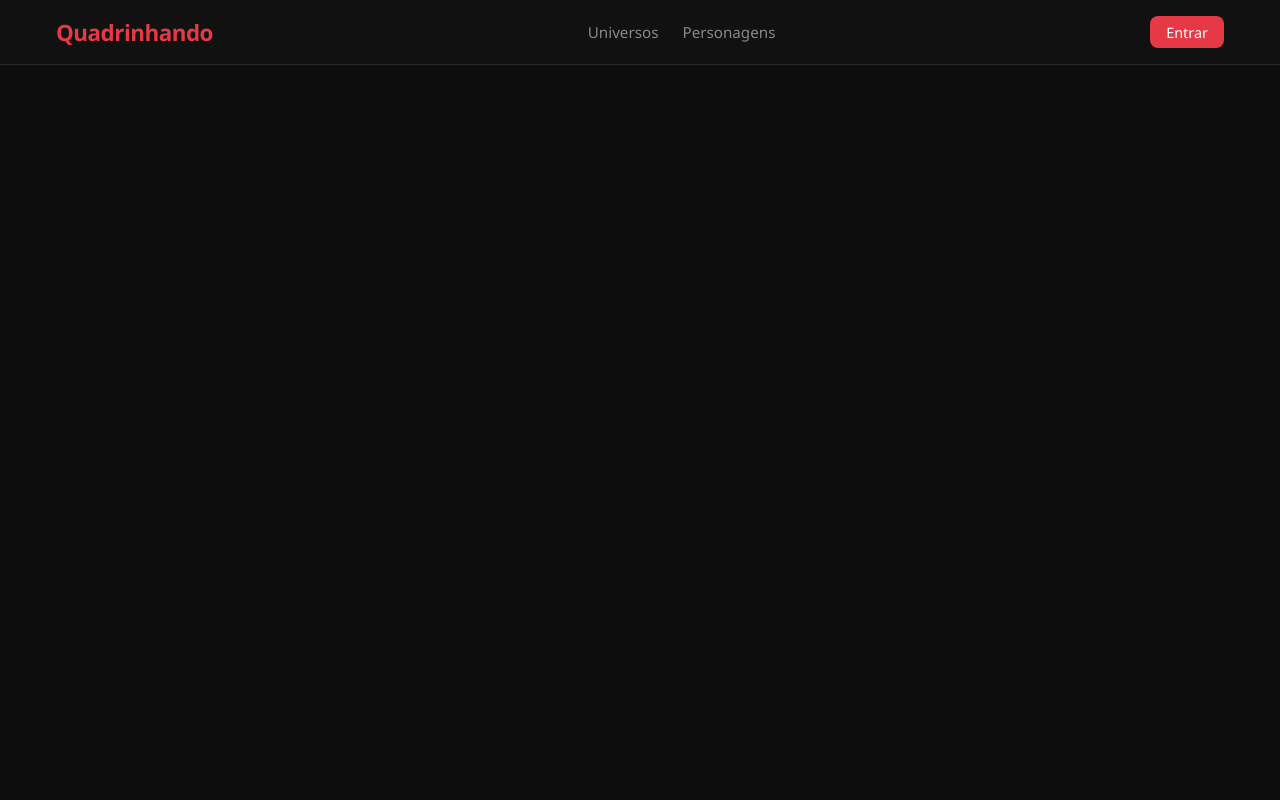
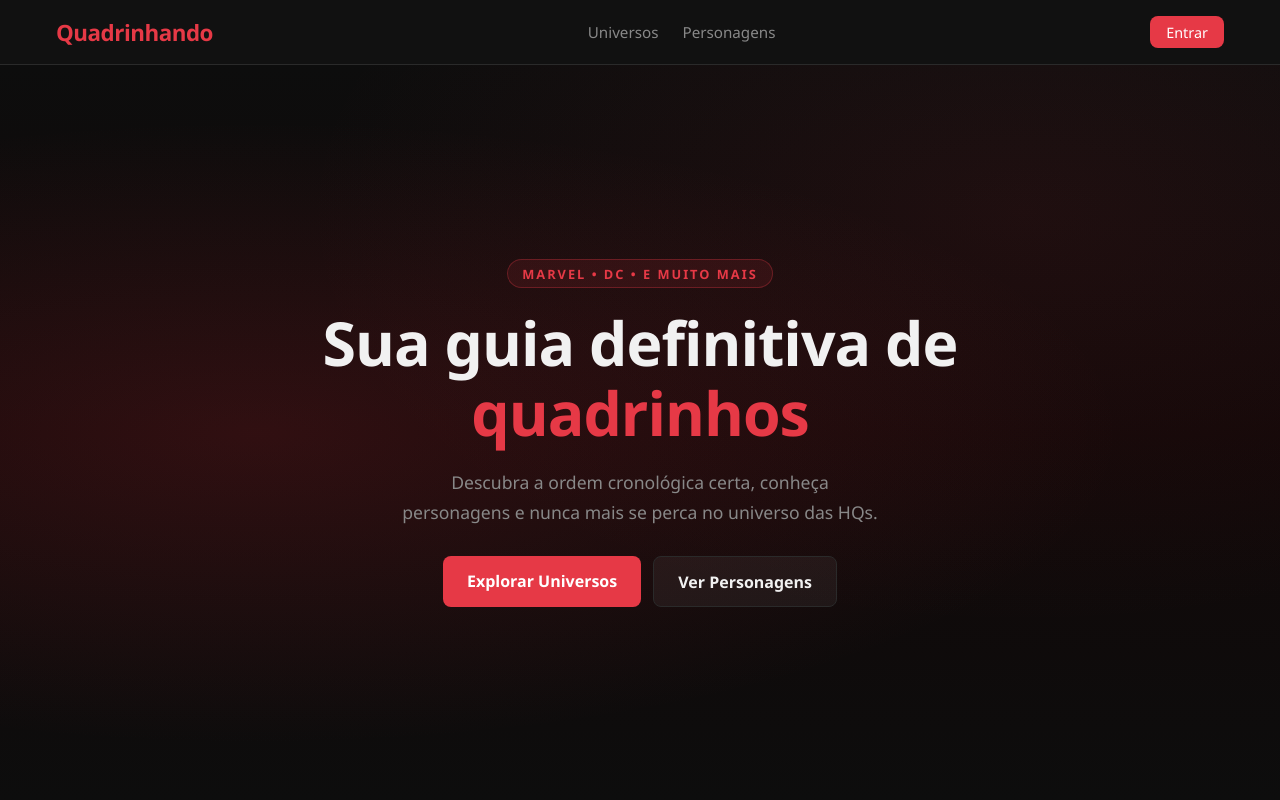
Before and after one commit to arthurvicttor/quadrinhando, a React (Vite) app in the folder frontend/: page / in a window 1280 px wide. Shown: the top 800 px of the page. Built offline with nearby package versions, Linux system fonts and the light colour scheme.

Commit message:
feat: adiciona novas rotas

```diff
--- a/frontend/src/App.css
+++ b/frontend/src/App.css
@@ -5,8 +5,6 @@
 }
 
 .main-content {
-  flex: 1;
-  max-width: 1200px;
   width: 100%;
   margin: 0 auto;
   padding: 2rem 1rem;
--- a/frontend/src/App.jsx
+++ b/frontend/src/App.jsx
@@ -1,11 +1,12 @@
 import { Routes, Route } from "react-router-dom";
 import Header from "./components/Header/Header";
-// import Home from "./pages/Home/Home";
-// import Universes from "./pages/Universes/Universes";
-// import UniverseDetail from "./pages/UniverseDetail/UniverseDetail";
-// import Characters from "./pages/Characters/Characters";
-// import CharacterDetail from "./pages/CharacterDetail/CharacterDetail";
-// import ComicDetail from "./pages/ComicDetail/ComicDetail";
+import Home from "./pages/Home/Home";
+import Login from "./pages/Login/Login";
+import Universes from "./pages/Universes/Universes";
+import UniverseDetail from "./pages/UniverseDetail/UniverseDetail";
+import Characters from "./pages/Characters/Characters";
+import CharacterDetail from "./pages/CharacterDetail/CharacterDetail";
+import ComicDetail from "./pages/ComicDetail/ComicDetail";
 import "./App.css";
 
 function App() {
@@ -14,12 +15,13 @@ function App() {
       <Header />
       <main className="main-content">
         <Routes>
-          {/* <Route path="/" element={<Home />} /> */}
-          {/* <Route path="/universes" element={<Universes />} /> */}
-          {/* <Route path="/universes/:id" element={<UniverseDetail />} /> */}
-          {/* <Route path="/characters" element={<Characters />} /> */}
-          {/* <Route path="/characters/:id" element={<CharacterDetail />} /> */}
-          {/* <Route path="/comics/:id" element={<ComicDetail />} /> */}
+          <Route path="/" element={<Home />} />
+          <Route path="/login" element={<Login />} />
+          <Route path="/universes" element={<Universes />} />
+          <Route path="/universes/:id" element={<UniverseDetail />} />
+          <Route path="/characters" element={<Characters />} />
+          <Route path="/characters/:id" element={<CharacterDetail />} />
+          <Route path="/comics/:id" element={<ComicDetail />} />
         </Routes>
       </main>
     </div>
```
